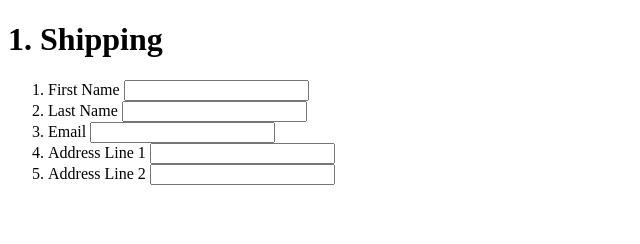
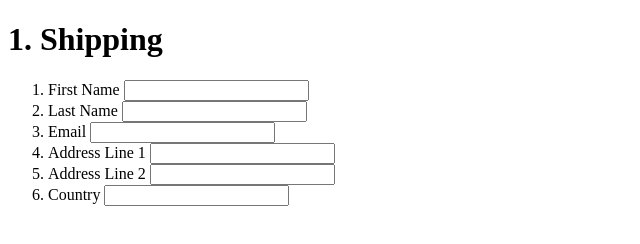
Before and after one commit to Chloe-Alv/hci-Project-One, a plain HTML site: page index.html in a window 1280 px wide. Shown: the whole page, without its empty margins (0-640 px from the left). Drawn offline with Linux system fonts and the light colour scheme.

Commit message:
added label and input for country

```diff
--- a/index.html
+++ b/index.html
@@ -33,6 +33,10 @@
             <input type="text" name="address-line-two" id="address-line-two"
             autocomplete="address-line2" />
           </li>
+          <li>
+            <label for="country">Country</label>
+            <input type="text" name="country" id="country" autocomplete="country" />
+          </li>
         </ol>
       </form>
     </main>
```
